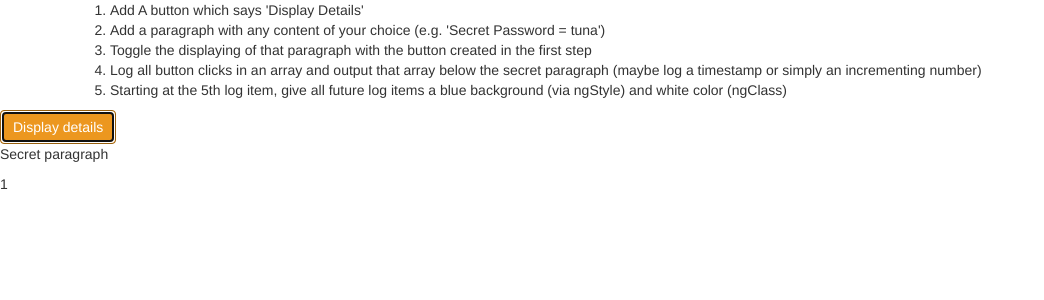
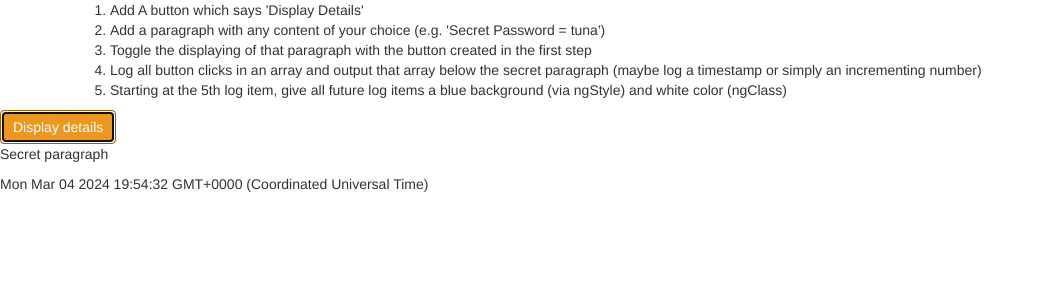
Before and after one commit to ingekn/Angular-project, an Angular app in the folder my-first-project/: page / in a window 1280 px wide. Both pictures are taken after a click on the button "Display details". Shown: the top 300 px of the page, without its empty margins (0-1044 px from the left). Built offline with nearby package versions, Linux system fonts and the light colour scheme.

Commit message:
Used timestamp and index for ngFor

```diff
--- a/my-first-project/src/app/app.component.html
+++ b/my-first-project/src/app/app.component.html
@@ -29,15 +29,13 @@
     </div>
   </div>
 </div>
-<!-- <button class="btn btn-warning" (click)="clickedButton = !clickedButton">
-  Display details
-</button> -->
+<!-- app.component.html -->
 <button class="btn btn-warning" (click)="showDetails()">Display details</button>
 <p *ngIf="clickedButton">Secret paragraph</p>
 <div
-  *ngFor="let clickItem of clicks"
-  [ngStyle]="{ backgroundColor: clickItem >= 5 ? 'blue' : 'transparant' }"
-  [ngClass]="{ 'white-text': clickItem >= 5 }"
+  *ngFor="let clickItem of clicks; let i = index"
+  [ngStyle]="{ backgroundColor: i >= 5 ? 'blue' : 'transparant' }"
+  [ngClass]="{ 'white-text': i >= 5 }"
 >
   {{ clickItem }}
 </div>
--- a/my-first-project/src/app/app.component.ts
+++ b/my-first-project/src/app/app.component.ts
@@ -12,6 +12,7 @@ export class AppComponent {
 
   showDetails() {
     this.clickedButton = !this.clickedButton;
-    this.clicks.push(this.clicks.length + 1);
+    // this.clicks.push(this.clicks.length + 1);
+    this.clicks.push(new Date());
   }
 }
```
